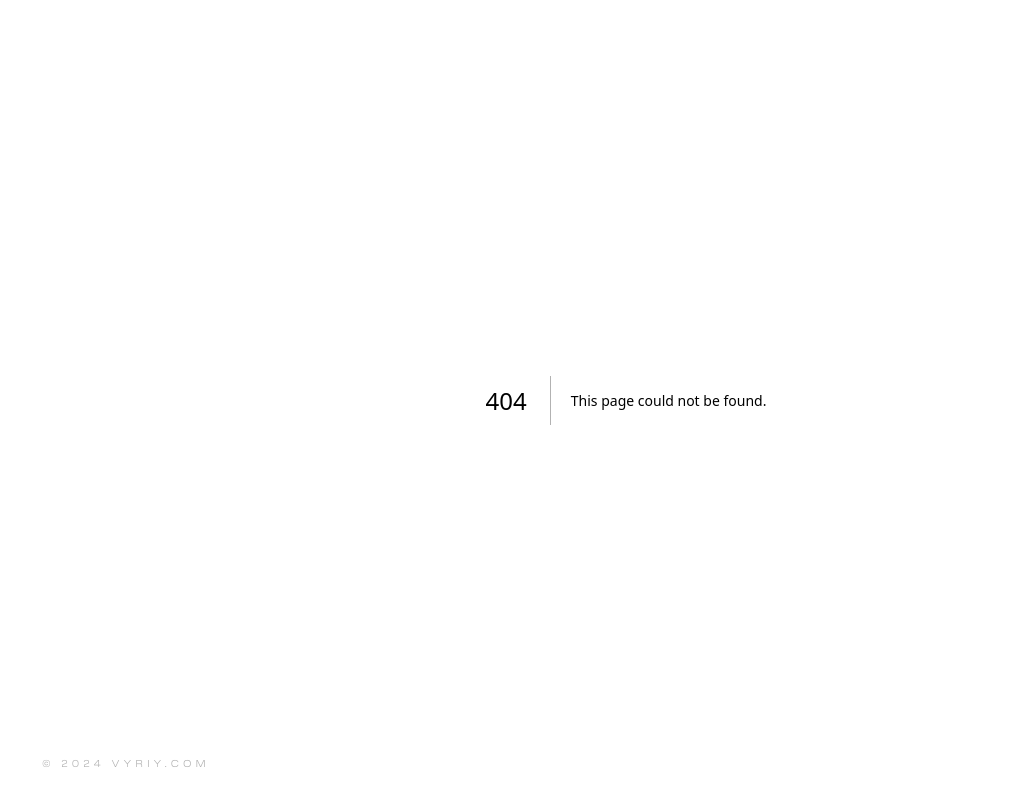
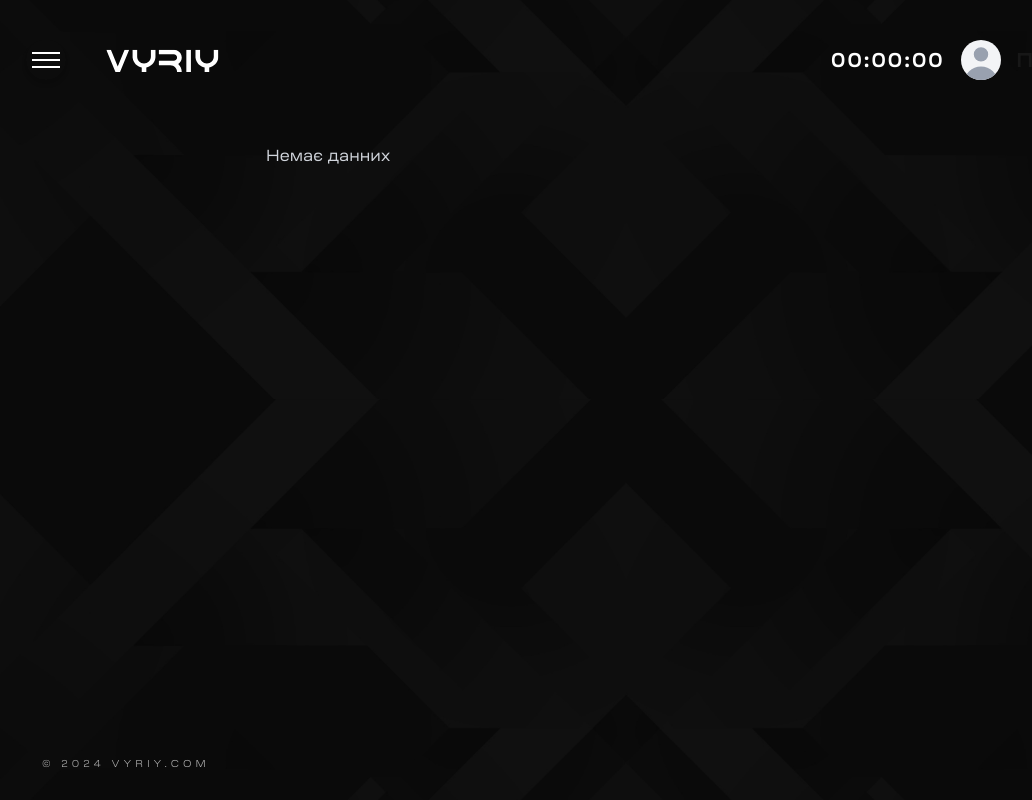
Before and after one commit to consol-ua/testV, a Next.js app: page /stats in a window 1280 px wide. Before the commit this address had no page. Shown: the whole page, without its empty margins (14-1046 px from the left). Built offline with nearby package versions, Linux system fonts and the light colour scheme.

Commit message:
add stats page

```diff
--- /dev/null
+++ b/src/app/stats/page.tsx
@@ -0,0 +1,17 @@
+import { StatsContent } from '@/components/content/StatsContent';
+import { MainHeader } from '@/components/headers/MainHeader';
+import { MainSidebar } from '@/components/sidebar/MainSidebar';
+
+export default function Stats() {
+  return (
+    <div className="h-full w-full relative">
+      <div className="flex flex-col min-h-screen p-6 pb-10 gap-16 sm:p-10">
+        <MainHeader />
+
+        <StatsContent />
+      </div>
+
+      <MainSidebar />
+    </div>
+  );
+}
--- a/src/components/common/TimerHelper/TimerHelper.tsx
+++ b/src/components/common/TimerHelper/TimerHelper.tsx
@@ -27,16 +27,16 @@ const TimerHelper: React.FC<TimerHelperProps> = ({
   const { selectedOperation, setOperationTimeInSeconds } =
     useSelectedOperation();
 
-  const { completedOperation } = useCompletedOperations();
+  const { completedOperations } = useCompletedOperations();
 
   const timeShift = useMemo(
     () =>
-      completedOperation?.reduce((sum, item) => {
+      completedOperations?.reduce((sum, item) => {
         return (
           sum + (typeof item.timeInSecond === 'number' ? item.timeInSecond : 0)
         );
       }, 0) || 0,
-    [completedOperation]
+    [completedOperations]
   );
 
   const [isVisible, setIsVisible] = useState(true);
--- /dev/null
+++ b/src/components/content/StatsContent/StatsContent.tsx
@@ -0,0 +1,47 @@
+'use client';
+
+import React from 'react';
+
+import { useCompletedOperations } from '@/hooks/useCompletedOperations';
+
+const formatTime = (totalSeconds: number): string => {
+  const hours = Math.floor(totalSeconds / 3600);
+  const minutes = Math.floor((totalSeconds % 3600) / 60);
+  const seconds = totalSeconds % 60;
+
+  const pad = (num: number) => num.toString().padStart(2, '0');
+
+  return `${pad(hours)}:${pad(minutes)}:${pad(seconds)}`;
+};
+
+function StatsContent() {
+  const { completedOperations } = useCompletedOperations();
+
+  return (
+    <main className="flex items-center px-60">
+      {completedOperations.length > 0 ? (
+        <ul className="w-full divide-y divide-gray-200 dark:divide-gray-700 space-y-4">
+          {completedOperations.map((operation, index) => (
+            <li key={operation.name + index}>
+              <div className="flex items-center space-x-4 rtl:space-x-reverse">
+                <div className="flex-1 min-w-0">
+                  <p className="text-sm font-medium text-gray-900 truncate dark:text-white">
+                    {operation.name}
+                  </p>
+                </div>
+                <div className="inline-flex items-center text-base font-semibold text-gray-900 dark:text-white">
+                  {formatTime(operation.timeInSecond)}
+                </div>
+              </div>
+            </li>
+          ))}
+        </ul>
+      ) : (
+        <div className="flex flex-col">
+          <p className="text-gray-300 mb-8 leading-relaxed">Немає данних</p>
+        </div>
+      )}
+    </main>
+  );
+}
+export default StatsContent;
--- /dev/null
+++ b/src/components/content/StatsContent/index.ts
@@ -0,0 +1 @@
+export { default as StatsContent } from './StatsContent';
--- a/src/components/headers/MainHeader/MainHeader.tsx
+++ b/src/components/headers/MainHeader/MainHeader.tsx
@@ -1,4 +1,5 @@
 import React from 'react';
+import Link from 'next/link';
 
 import { MenuButton } from '@/components/headers/MainHeader/components/MenuButton';
 import { TimerHelper } from '@/components/common/TimerHelper';
@@ -11,7 +12,10 @@ function MainHeader() {
     <header className="flex justify-between items-center">
       <div className="flex items-center space-x-4 sm:space-x-10">
         <MenuButton />
-        <VyriyLogo />
+
+        <Link href={'/'}>
+          <VyriyLogo />
+        </Link>
       </div>
 
       <div className="flex items-center space-x-4 font-extra font-bold text-xl text-center leading-none tracking-widest">
--- a/src/components/sidebar/MainSidebar/MainSidebar.tsx
+++ b/src/components/sidebar/MainSidebar/MainSidebar.tsx
@@ -1,8 +1,10 @@
 'use client';
 
 import React from 'react';
+import Link from 'next/link';
 
 import { useMainSidebarState } from './hooks/useMainSidebarState';
+
 import { CloseButton } from './components/CloseButton';
 import { VyriyLogo } from '@/icons/VyriyLogo';
 
@@ -25,7 +27,20 @@ function MainSidebar() {
       >
         <div className="flex items-center space-x-4 sm:space-x-10">
           <CloseButton />
-          <VyriyLogo />
+          <Link href={'/'} onClick={handleCloseSideBar}>
+            <VyriyLogo />
+          </Link>
+        </div>
+
+        <div className="py-20">
+          <Link
+            href={'/stats'}
+            onClick={handleCloseSideBar}
+            className="block cursor-pointer w-full text-white text-xl font-semibold py-4 px-8 rounded-2xl border border-gray-600 shadow-lg transition duration-300 ease-in-out hover:bg-gray-700 focus:outline-none focus:ring-2 focus:ring-gray-500 focus:ring-opacity-75 text-center"
+          >
+            <span></span>
+            Статистика
+          </Link>
         </div>
       </div>
     </>
--- a/src/hooks/useCompletedOperations/useCompletedOperations.ts
+++ b/src/hooks/useCompletedOperations/useCompletedOperations.ts
@@ -30,7 +30,7 @@ function useCompletedOperations() {
 
   return {
     setCompletedOperations,
-    completedOperation: value
+    completedOperations: value || []
   };
 }
 
```
